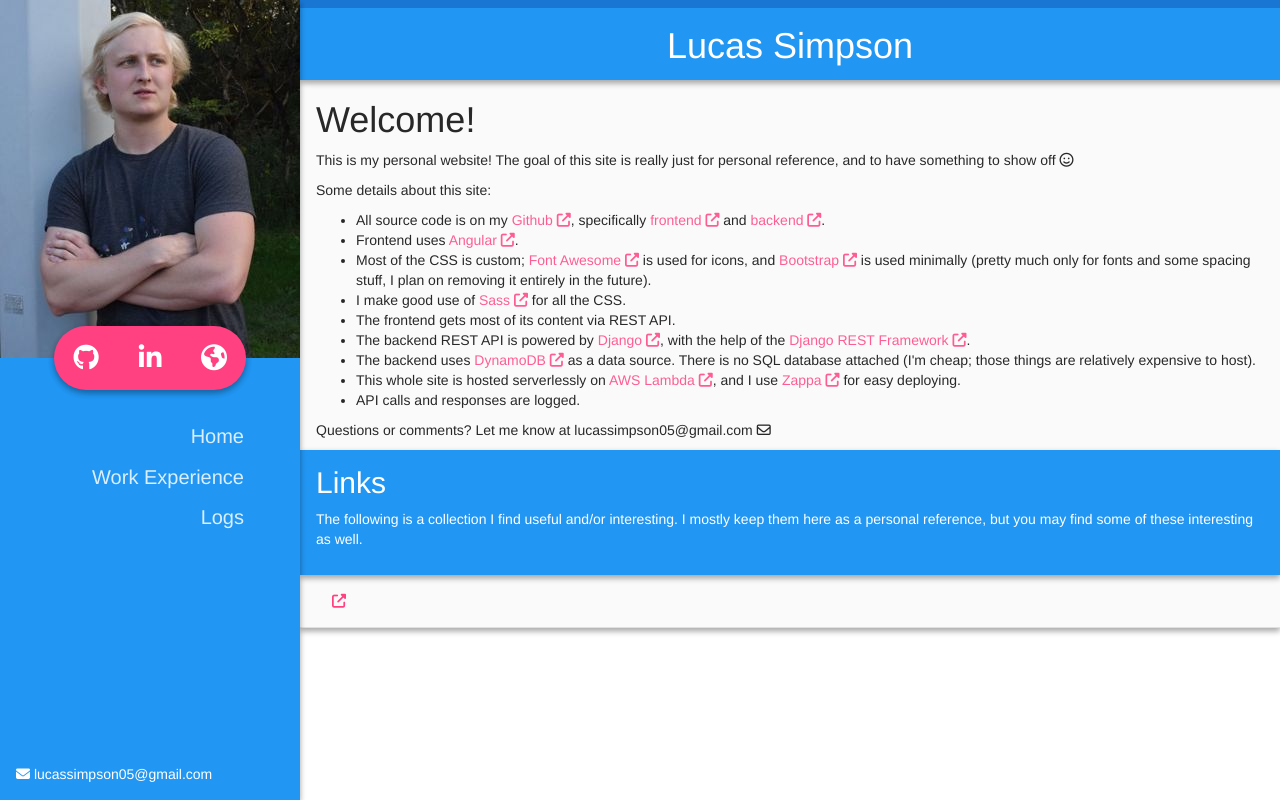
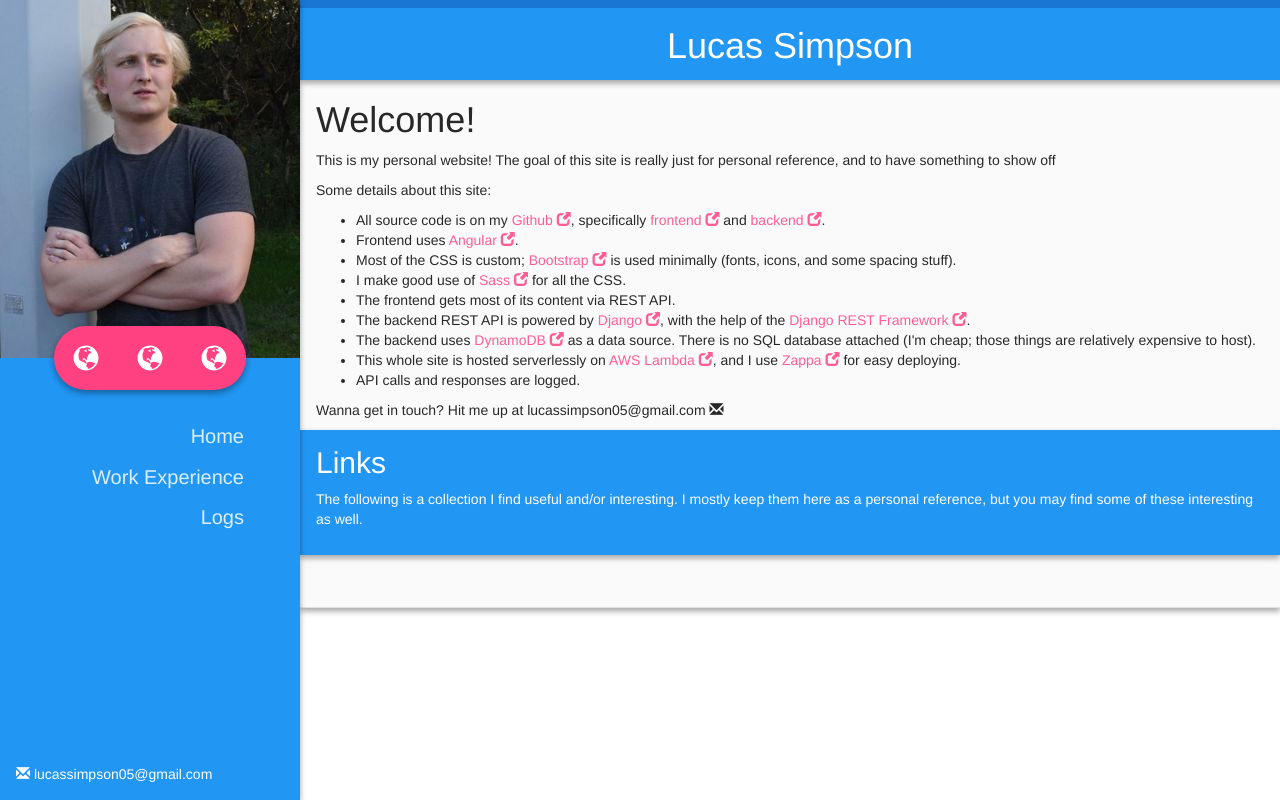
Before and after one commit to LucasSimpson/personal_site, a Django app: page /alt/ in a window 1280 px wide. Run offline with Django 3.2, Linux system fonts and the light colour scheme; parts of the project's set-up code (start-up, migrations or seed data) failed here and were passed over; some libraries are stand-ins or nearby versions.

Commit message:
working on removing font-awesome

```diff
--- a/templates/alt/base.html
+++ b/templates/alt/base.html
@@ -9,10 +9,10 @@
     <title>Lucas Simpson</title>
 
     <!-- favicon -->
-    <link rel="icon" href="{% static 'favicons/favicon-32x32.png' %}" sizes="32x32" type="image/png">
+    <link rel="icon" href="{% static 'favicons/favicon-32x32.png' %}?v=2" sizes="32x32" type="image/png">
 
     <!-- bootstrap -->
-    <link href="https://maxcdn.bootstrapcdn.com/bootstrap/3.3.7/css/bootstrap.min.css" rel="stylesheet" integrity="sha384-BVYiiSIFeK1dGmJRAkycuHAHRg32OmUcww7on3RYdg4Va+PmSTsz/K68vbdEjh4u" crossorigin="anonymous">
+    <link href="https://maxcdn.bootstrapcdn.com/bootstrap/3.3.7/css/bootstrap.min.css" rel="stylesheet">
 
     <!-- base css -->
     <link href="{% static 'css/base.css' %}" rel="stylesheet">
@@ -31,9 +31,9 @@
         </div>
 
         <div id="icon-links" class="shadow">
-            <a id="first" class="icon-link text-center" href="https://github.com/LucasSimpson"><i class="fa fa-github"></i></a>
-            <a id="second" class="icon-link text-center" href="https://www.linkedin.com/in/lucas-simpson"><i class="fa fa-linkedin"></i></a>
-            <a id="third" class="icon-link text-center" href="#"><i class="fa fa-globe" aria-hidden="true"></i></a>
+            <a id="first" class="icon-link text-center" href="https://github.com/LucasSimpson"><span class="glyphicon glyphicon-globe" aria-hidden="true"></span></i></a>
+            <a id="second" class="icon-link text-center" href="https://www.linkedin.com/in/lucas-simpson"><span class="glyphicon glyphicon-globe" aria-hidden="true"></span></a>
+            <a id="third" class="icon-link text-center" href="#"><span class="glyphicon glyphicon-globe" aria-hidden="true"></span></i></a>
         </div>
 
         <ul id="nav-links">
@@ -43,7 +43,7 @@
         </ul>
 
         <footer>
-            <p id="email"><i class="fa fa-envelope" aria-hidden="true"></i> lucassimpson05@gmail.com</p>
+            <p id="email"><span class="glyphicon glyphicon-envelope" aria-hidden="true"></span> lucassimpson05@gmail.com</p>
         </footer>
     </div>
 
@@ -68,8 +68,8 @@
     </div>
 </body>
 
-<!-- font awesome -->
+<!-- font awesome
 <script async src="https://use.fontawesome.com/3881fe50ef.js"></script>
-
+-->
 
 </html>
--- a/templates/alt/index/index.html
+++ b/templates/alt/index/index.html
@@ -13,18 +13,18 @@
 
         <p>Some details about this site:</p>
         <ul>
-            <li>All source code is on my <a href="https://github.com/LucasSimpson">Github <i class="fa fa-external-link" aria-hidden="true"></i></a>, specifically <a href="https://github.com/LucasSimpson/personal_site_frontend">frontend <i class="fa fa-external-link" aria-hidden="true"></i></a> and <a href="https://github.com/LucasSimpson/personal_site">backend <i class="fa fa-external-link" aria-hidden="true"></i></a>.</li>
-            <li>Frontend uses <a href="https://angular.io">Angular <i class="fa fa-external-link" aria-hidden="true"></i></a>.</li>
-            <li>Most of the CSS is custom; <a href="http://fontawesome.io/">Font Awesome <i class="fa fa-external-link" aria-hidden="true"></i></a> is used for icons, and <a href="http://getbootstrap.com/">Bootstrap <i class="fa fa-external-link" aria-hidden="true"></i></a> is used minimally (pretty much only for fonts and some spacing stuff, I plan on removing it entirely in the future).</li>
-            <li>I make good use of <a href="http://sass-lang.com/">Sass <i class="fa fa-external-link" aria-hidden="true"></i></a> for all the CSS.</li>
+            <li>All source code is on my <a href="https://github.com/LucasSimpson">Github <span class="glyphicon glyphicon-new-window" aria-hidden="true"></span></a>, specifically <a href="https://github.com/LucasSimpson/personal_site_frontend">frontend <span class="glyphicon glyphicon-new-window" aria-hidden="true"></span></a> and <a href="https://github.com/LucasSimpson/personal_site">backend <span class="glyphicon glyphicon-new-window" aria-hidden="true"></span></a>.</li>
+            <li>Frontend uses <a href="https://angular.io">Angular <span class="glyphicon glyphicon-new-window" aria-hidden="true"></span></a>.</li>
+            <li>Most of the CSS is custom; <a href="http://getbootstrap.com/">Bootstrap <span class="glyphicon glyphicon-new-window" aria-hidden="true"></span></a> is used minimally (fonts, icons, and some spacing stuff).</li>
+            <li>I make good use of <a href="http://sass-lang.com/">Sass <span class="glyphicon glyphicon-new-window" aria-hidden="true"></span></a> for all the CSS.</li>
             <li>The frontend gets most of its content via REST API.</li>
-            <li>The backend REST API is powered by <a href="https://www.djangoproject.com/">Django <i class="fa fa-external-link" aria-hidden="true"></i></a>, with the help of the <a href="http://www.django-rest-framework.org/">Django REST Framework <i class="fa fa-external-link" aria-hidden="true"></i></a>.</li>
-            <li>The backend uses <a href="http://docs.aws.amazon.com/amazondynamodb/latest/developerguide/Introduction.html">DynamoDB <i class="fa fa-external-link" aria-hidden="true"></i></a> as a data source. There is no SQL database attached (I'm cheap; those things are relatively expensive to host).</li>
-            <li>This whole site is hosted serverlessly on <a href="http://docs.aws.amazon.com/lambda/latest/dg/welcome.html">AWS Lambda <i class="fa fa-external-link" aria-hidden="true"></i></a>, and I use <a href="https://www.zappa.io/">Zappa <i class="fa fa-external-link" aria-hidden="true"></i></a> for easy deploying.</li>
+            <li>The backend REST API is powered by <a href="https://www.djangoproject.com/">Django <span class="glyphicon glyphicon-new-window" aria-hidden="true"></span></a>, with the help of the <a href="http://www.django-rest-framework.org/">Django REST Framework <span class="glyphicon glyphicon-new-window" aria-hidden="true"></span></a>.</li>
+            <li>The backend uses <a href="http://docs.aws.amazon.com/amazondynamodb/latest/developerguide/Introduction.html">DynamoDB <span class="glyphicon glyphicon-new-window" aria-hidden="true"></span></a> as a data source. There is no SQL database attached (I'm cheap; those things are relatively expensive to host).</li>
+            <li>This whole site is hosted serverlessly on <a href="http://docs.aws.amazon.com/lambda/latest/dg/welcome.html">AWS Lambda <span class="glyphicon glyphicon-new-window" aria-hidden="true"></span></a>, and I use <a href="https://www.zappa.io/">Zappa <span class="glyphicon glyphicon-new-window" aria-hidden="true"></span></a> for easy deploying.</li>
             <li>API calls and responses are logged.</li>
         </ul>
 
-        <p>Questions or comments? Let me know at lucassimpson05@gmail.com <i class="fa fa-envelope-o" aria-hidden="true"></i></p>
+        <p>Wanna get in touch? Hit me up at lucassimpson05@gmail.com <span class="glyphicon glyphicon-envelope" aria-hidden="true"></span></p>
     </div>
 
     <div id="fun-links" class="shadow">
```
Also changed, not shown: templates/index/index.html (+4 -4 lines).
